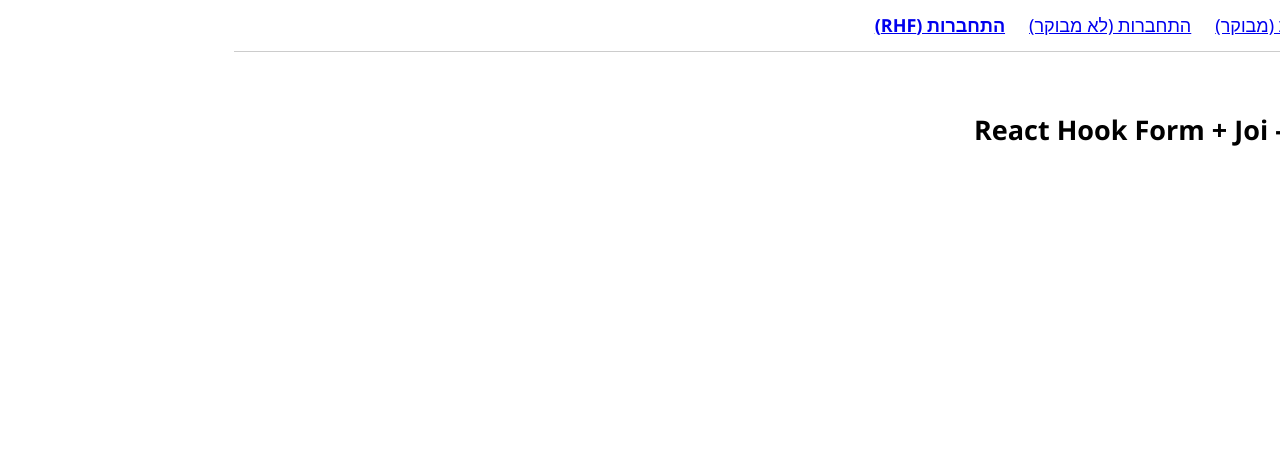
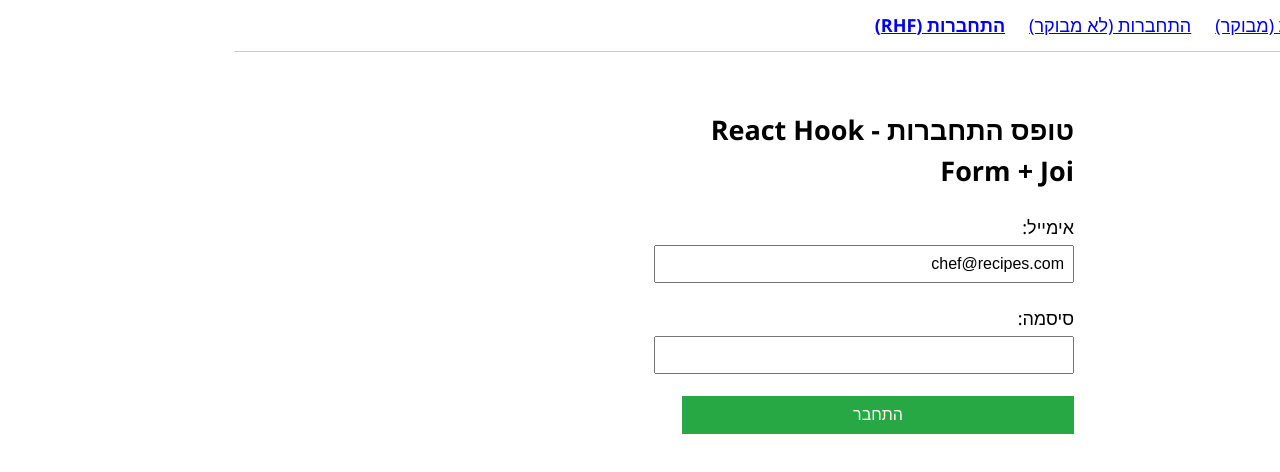
Before and after one commit to Hadas-Codes/recipes-app, a React (Vite) app: page /login/rhf in a window 1280 px wide. Shown: the top 472 px of the page. Built offline with nearby package versions, Linux system fonts and the light colour scheme.

Commit message:
feat: complete login forms homework with uncontrolled form and react-hook-form + joi

```diff
--- a/src/components/LoginRhf.jsx
+++ b/src/components/LoginRhf.jsx
@@ -1,7 +1,82 @@
+import { useForm } from 'react-hook-form';
+import { joiResolver } from '@hookform/resolvers/joi';
+import { useNavigate } from 'react-router';
+import { useState } from 'react';
+import { loginSchema } from '../utils/schema';
+import { login } from '../services/auth';
+
 export default function LoginRhf() {
+  const navigate = useNavigate();
+  const [generalError, setGeneralError] = useState('');
+
+  const {
+    register,
+    handleSubmit,
+    formState: { errors, touchedFields },
+  } = useForm({
+    resolver: joiResolver(loginSchema),
+    defaultValues: {
+      email: 'chef@recipes.com',
+      password: '',
+    },
+    mode: 'onTouched',
+  });
+
+  const onSubmit = (data) => {
+    const foundUser = login({ email: data.email, password: data.password });
+
+    if (foundUser) {
+      setGeneralError('');
+      navigate('/recipes');
+    } else {
+      setGeneralError('אימייל או סיסמה שגויים');
+    }
+  };
+
   return (
-    <div style={{ padding: '20px' }}>
+    <div style={{ maxWidth: '400px', margin: '0 auto', padding: '20px' }}>
       <h2>טופס התחברות - React Hook Form + Joi</h2>
+
+      <form onSubmit={handleSubmit(onSubmit)} style={{ display: 'flex', flexDirection: 'column', gap: '12px' }}>
+
+        <div>
+          <label>אימייל:</label>
+          <input
+            type="email"
+            {...register('email')}
+            style={{ width: '100%', padding: '8px', marginTop: '4px' }}
+          />
+          {errors.email && (
+            <p style={{ color: 'red', fontSize: '14px', margin: '4px 0 0' }}>
+              {errors.email.message}
+            </p>
+          )}
+        </div>
+
+        <div>
+          <label>סיסמה:</label>
+          <input
+            type="password"
+            {...register('password')}
+            style={{ width: '100%', padding: '8px', marginTop: '4px' }}
+          />
+          {errors.password && (
+            <p style={{ color: 'red', fontSize: '14px', margin: '4px 0 0' }}>
+              {errors.password.message}
+            </p>
+          )}
+        </div>
+        {generalError && (
+          <p style={{ color: 'red', margin: 0, fontWeight: 'bold' }}>{generalError}</p>
+        )}
+
+        <button
+          type="submit"
+          style={{ padding: '10px', background: '#28a745', color: 'white', border: 'none', cursor: 'pointer' }}
+        >
+          התחבר
+        </button>
+      </form>
     </div>
   );
 }
--- /dev/null
+++ b/src/utils/schema.js
@@ -0,0 +1,18 @@
+import Joi from 'joi';
+
+export const loginSchema = Joi.object({
+  email: Joi.string()
+    .email({ tlds: { allow: false } })
+    .required()
+    .messages({
+      'string.empty': 'אימייל הוא שדה חובה',
+      'string.email': 'כתובת האימייל אינה תקינה',
+    }),
+  password: Joi.string()
+    .min(6)
+    .required()
+    .messages({
+      'string.empty': 'סיסמה היא שדה חובה',
+      'string.min': 'הסיסמה חייבת להכיל לפחות 6 תווים',
+    }),
+});
```
Also changed, not shown: src/data/users.js (renamed from src/data/user.js).
